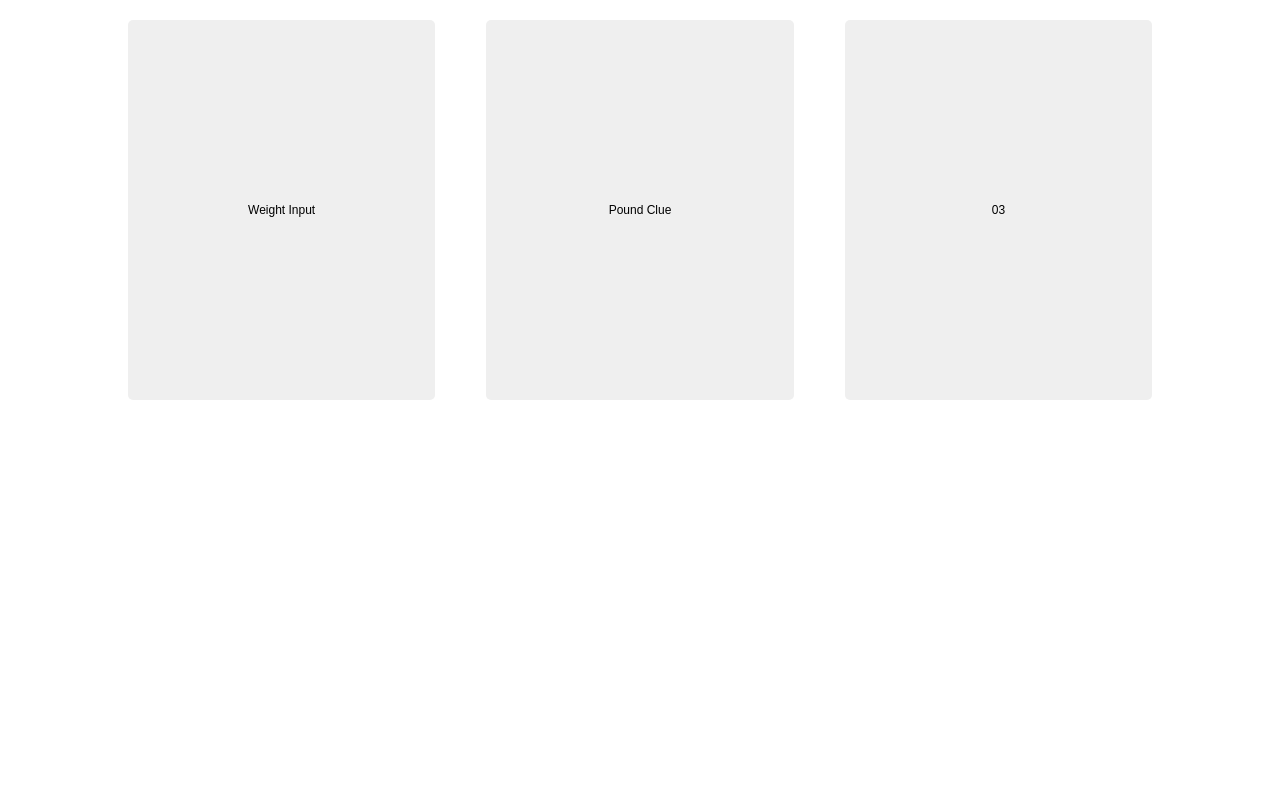
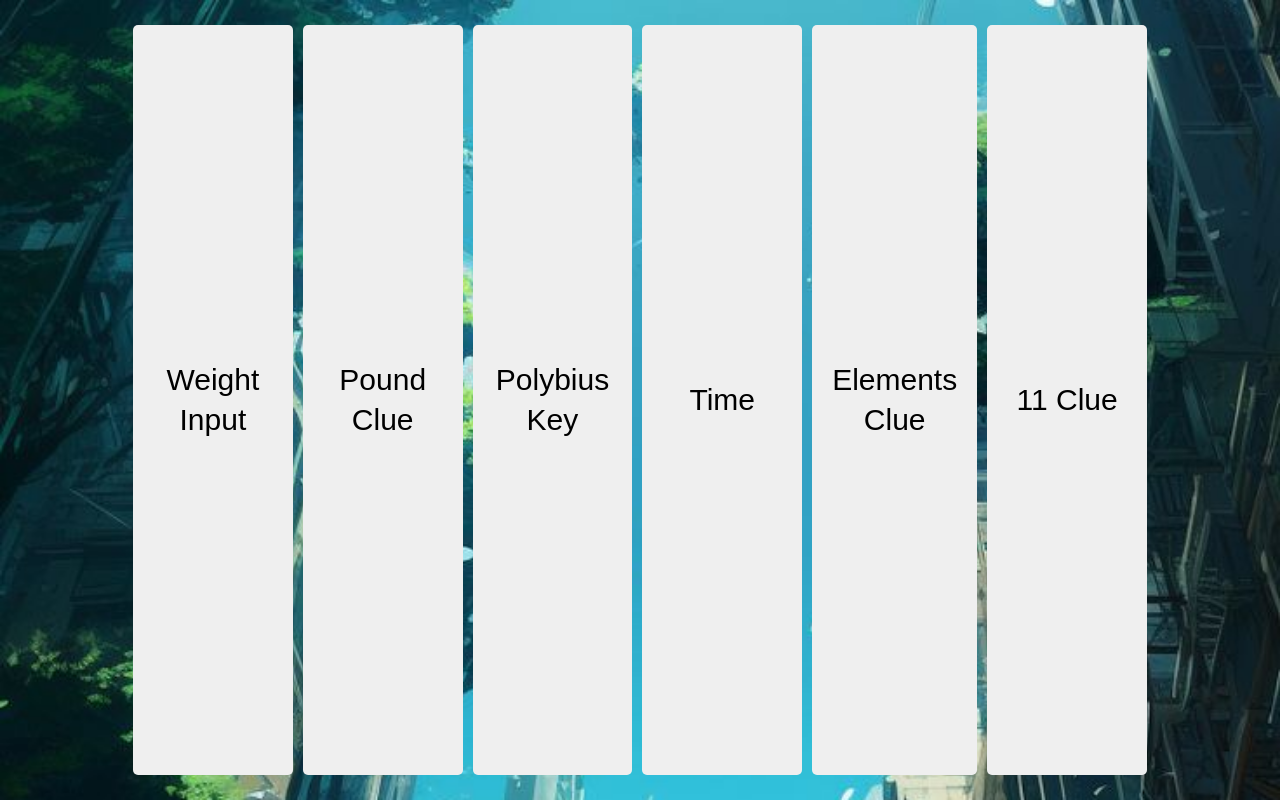
Before and after one commit to WebProjectsHub/EscapeRooms, a plain HTML site: page index.html in a window 1280 px wide. Drawn offline with Linux system fonts and the light colour scheme; a web font is replaced by a local one.

Commit message:
Add files via upload

```diff
--- a/index.css
+++ b/index.css
@@ -35,8 +35,8 @@ html, body
 	position:fixed;
 	width:100vw;
 	height:100vh;
-	-webkit-background-image:url(../Assets/images/Ars_Poetic-bg.jpg);
-	background-image:url(../Assets/images/Ars_Poetic-bg.jpg);
+	-webkit-background-image:url(./Assets/images/05.jfif);
+	background-image:url(./Assets/images/05.jfif);
 	background-size: cover;
 	background-position:0% 0%;
 	background-repeat: no-repeat;
@@ -52,7 +52,7 @@ html, body
 	display:flex;
 	flex-direction:row;
 	flex-wrap:wrap;
-	justify-content:space-between;
+	justify-content:center;
 	width:80%;
 	height:100%;
 
@@ -173,24 +173,28 @@ button
 	border-radius:5px;
 	border:none;
 	padding:0 10px 0 10px;
-	font-size: 1.20rem;
+	font-size: 1.2rem;
 
 	font-family: 'NotoSansSymbols', sans-serif;
 	line-height:1.5rem;
 	cursor:pointer;
+	align-items:center;
 	}
 
 #clueLinks
 	{
-	height:50%;
-	min-width:30%;
+	display:flex;
+	justify-content:center;
+	height:unset;
+	flex:1;
+	margin:5px;
 	border-radius:5px;
 	border:none;
-	padding:0 10px 0 10px;
-	font-size: 1.20rem;
+	padding:20px;
 
 	font-family: 'NotoSansSymbols', sans-serif;
-	line-height:1.5rem;
+	font-size: 3.0rem;
+	line-height:4.0rem;
 	cursor:pointer;
 	}
 /*---------------END Style buttons-------------------*/
--- a/index.html
+++ b/index.html
@@ -31,10 +31,22 @@
 		onclick="window.location.href='./clues/poundClue.html';">
 		Pound Clue
 	</button>
-	<button id="clueLinks">
-		03
+	<button id="clueLinks"
+		onclick="window.location.href='./clues/polybiusKey.html';">
+		Polybius Key
 	</button>
-
+	<button id="clueLinks"
+		onclick="window.location.href='./clues/time.html';">
+		Time
+	</button>
+	<button id="clueLinks"
+		onclick="window.location.href='./clues/elements.html';">
+		Elements Clue
+	</button>
+	<button id="clueLinks"
+		onclick="window.location.href='./clues/011.html';">
+		11 Clue
+	</button>
 
 
 
```
